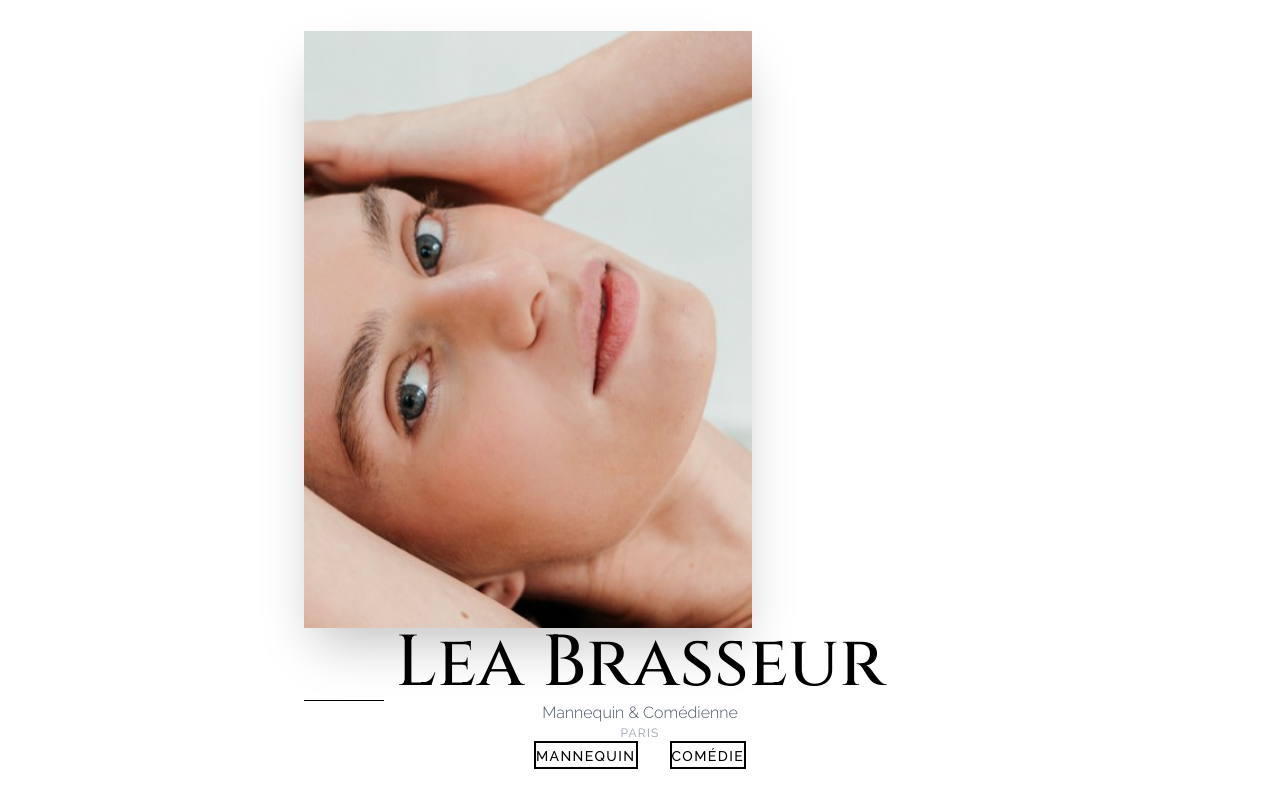
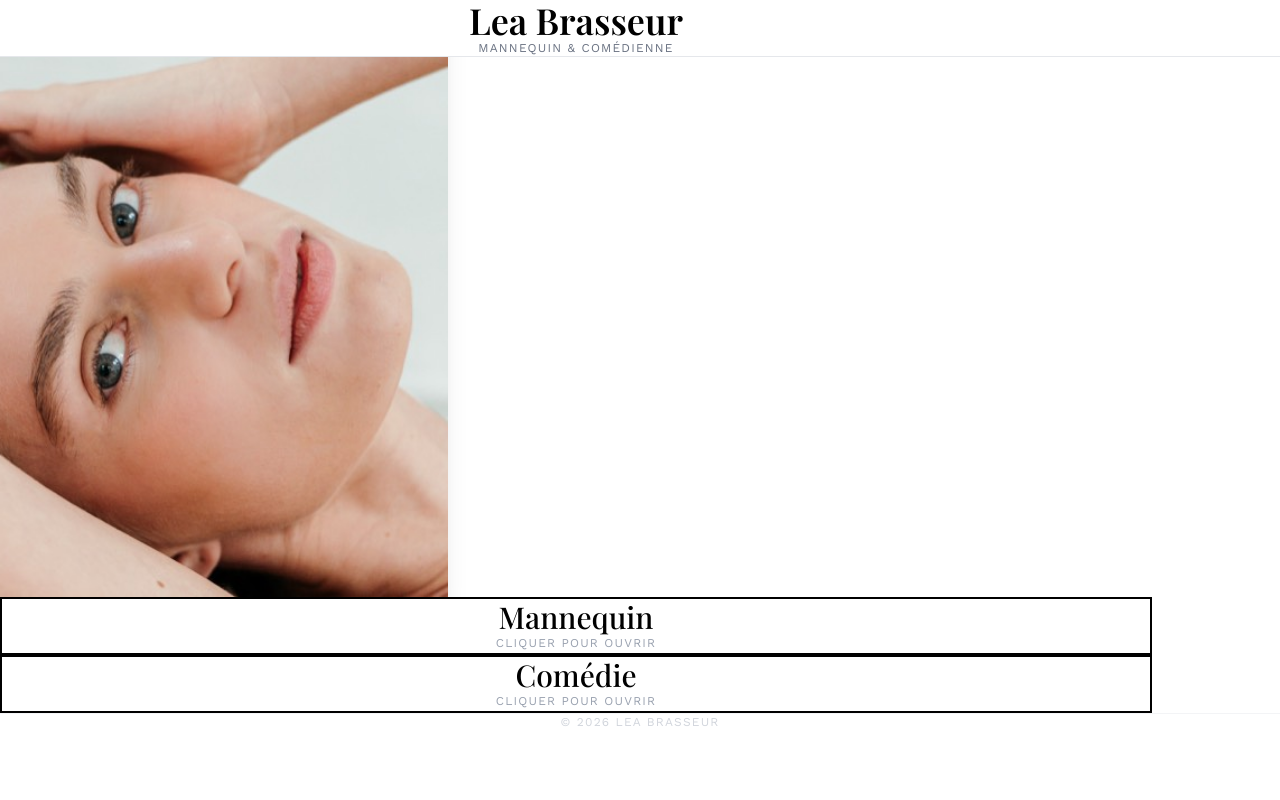
Before and after one commit to tfwb5wfxwq-crypto/leabrasseur, a Next.js app: page / in a window 1280 px wide. Built offline with nearby package versions, Linux system fonts and the light colour scheme.

Commit message:
Design accordéon - 2 catégories toujours visibles, contenu rentre dedans, toggle open/close

```diff
--- a/app/page.tsx
+++ b/app/page.tsx
@@ -3,116 +3,86 @@
 import { useState } from 'react';
 
 export default function Home() {
-  const [view, setView] = useState<'home' | 'modeling' | 'acting'>('home');
+  const [expanded, setExpanded] = useState<'none' | 'modeling' | 'acting'>('none');
+
+  const toggleSection = (section: 'modeling' | 'acting') => {
+    setExpanded(expanded === section ? 'none' : section);
+  };
 
   return (
     <>
       <style jsx global>{`
-        @import url('https://fonts.googleapis.com/css2?family=Cinzel:wght@400;500;600&family=Raleway:wght@300;400;500&display=swap');
+        @import url('https://fonts.googleapis.com/css2?family=Playfair+Display:wght@400;500;600;700&family=Work+Sans:wght@300;400;500&display=swap');
       `}</style>
 
-      <div className="min-h-screen bg-white relative">
-        {/* HOME */}
-        {view === 'home' && (
-          <main className="min-h-screen flex items-center justify-center px-8 animate-fadeIn">
-            <div className="max-w-2xl w-full text-center space-y-16">
-              {/* Photo */}
-              <div className="max-w-md mx-auto">
+      <div className="min-h-screen bg-white">
+        {/* Header fixe */}
+        <header className="fixed top-0 left-0 right-0 z-50 bg-white border-b border-gray-200">
+          <div className="max-w-6xl mx-auto px-8 py-8 text-center">
+            <h1
+              className="text-4xl mb-3"
+              style={{ fontFamily: "'Playfair Display', serif", fontWeight: 600 }}
+            >
+              Lea Brasseur
+            </h1>
+            <p
+              className="text-xs uppercase tracking-widest text-gray-500"
+              style={{ fontFamily: "'Work Sans', sans-serif" }}
+            >
+              Mannequin & Comédienne
+            </p>
+          </div>
+        </header>
+
+        <main className="pt-40 pb-20">
+          {/* Photo - visible quand rien n'est ouvert */}
+          {expanded === 'none' && (
+            <div className="max-w-md mx-auto px-8 mb-16 animate-fadeIn">
               <img
                 src="/photos/IMG_4302.jpg"
                 alt="Lea Brasseur"
-                  className="w-full aspect-[3/4] object-cover shadow-2xl"
+                className="w-full aspect-[3/4] object-cover shadow-xl"
               />
             </div>
-
-              {/* Nom */}
-              <div>
-                <h1
-                  className="text-6xl md:text-7xl mb-4"
-                  style={{ fontFamily: "'Cinzel', serif", fontWeight: 500 }}
-                >
-                  Lea Brasseur
-                </h1>
-                <div className="w-20 h-px bg-black mx-auto mb-6"></div>
-                <p
-                  className="text-base text-gray-600"
-                  style={{ fontFamily: "'Raleway', sans-serif", fontWeight: 300 }}
-                >
-                  Mannequin & Comédienne
-                </p>
-                <p
-                  className="text-xs uppercase tracking-widest text-gray-400 mt-2"
-                  style={{ fontFamily: "'Raleway', sans-serif" }}
-                >
-                  Paris
-                </p>
-              </div>
+          )}
 
           {/* Catégories */}
-              <div className="flex gap-8 justify-center pt-8">
+          <div className="max-w-6xl mx-auto px-8 space-y-6">
+            {/* MANNEQUIN */}
+            <div
+              className={`border-2 border-black overflow-hidden transition-all duration-500 ${
+                expanded === 'modeling' ? 'bg-white' : 'bg-white hover:bg-gray-50'
+              }`}
+            >
               <button
-                  onClick={() => setView('modeling')}
-                  className="group relative overflow-hidden px-14 py-6 border-2 border-black hover:bg-black transition-all duration-300"
+                onClick={() => toggleSection('modeling')}
+                className="w-full p-8 text-center"
               >
-                  <span
-                    className="relative text-sm uppercase tracking-widest group-hover:text-white transition-colors"
-                    style={{ fontFamily: "'Raleway', sans-serif", fontWeight: 500 }}
-                  >
-                    Mannequin
-                  </span>
-                </button>
-
-                <button
-                  onClick={() => setView('acting')}
-                  className="group relative overflow-hidden px-14 py-6 border-2 border-black hover:bg-black transition-all duration-300"
-                >
-                  <span
-                    className="relative text-sm uppercase tracking-widest group-hover:text-white transition-colors"
-                    style={{ fontFamily: "'Raleway', sans-serif", fontWeight: 500 }}
-                  >
-                    Comédie
-                  </span>
-                </button>
-              </div>
-            </div>
-          </main>
-        )}
-
-        {/* MANNEQUIN */}
-        {view === 'modeling' && (
-          <div className="min-h-screen animate-slideIn">
-            {/* Bouton fermer */}
-            <button
-              onClick={() => setView('home')}
-              className="fixed top-8 right-8 z-50 w-12 h-12 border-2 border-black hover:bg-black hover:text-white transition-all flex items-center justify-center text-2xl"
-            >
-              ×
-            </button>
-
-            {/* Bouton switcher vers Comédie */}
-            <button
-              onClick={() => setView('acting')}
-              className="fixed top-8 left-8 z-50 text-sm uppercase tracking-widest opacity-40 hover:opacity-100 transition-opacity"
-              style={{ fontFamily: "'Raleway', sans-serif" }}
-            >
-              → Comédie
-            </button>
-
-            <div className="pt-32 pb-20 px-8">
-              <div className="max-w-6xl mx-auto">
-                {/* Titre */}
-                <div className="text-center mb-24">
                 <h2
-                    className="text-6xl mb-6"
-                    style={{ fontFamily: "'Cinzel', serif", fontWeight: 500 }}
+                  className={`transition-all duration-300 ${
+                    expanded === 'modeling' ? 'text-5xl' : 'text-3xl'
+                  }`}
+                  style={{ fontFamily: "'Playfair Display', serif", fontWeight: 500 }}
                 >
                   Mannequin
                 </h2>
-                  <div className="w-20 h-px bg-black mx-auto"></div>
-                </div>
+                <p
+                  className="text-xs uppercase tracking-widest text-gray-400 mt-3"
+                  style={{ fontFamily: "'Work Sans', sans-serif" }}
+                >
+                  {expanded === 'modeling' ? 'Cliquer pour fermer' : 'Cliquer pour ouvrir'}
+                </p>
+              </button>
 
+              {/* Contenu Mannequin */}
+              <div
+                className={`transition-all duration-500 overflow-hidden ${
+                  expanded === 'modeling' ? 'max-h-[10000px] opacity-100' : 'max-h-0 opacity-0'
+                }`}
+              >
+                <div className="p-8 border-t-2 border-black">
                   {/* Photos */}
-                <div className="grid grid-cols-2 md:grid-cols-4 gap-6 mb-24">
+                  <div className="grid grid-cols-2 md:grid-cols-4 gap-4 mb-16">
                     {[
                       '/photos/FlorianBoggia_Lea_37.jpg',
                       '/photos/FlorianBoggia_Lea_40.jpg',
@@ -123,7 +93,7 @@ export default function Home() {
                       '/photos/IMG_5088.jpg',
                       '/photos/IMG_4302.jpg',
                     ].map((src, i) => (
-                    <div key={i} className="aspect-[3/4] overflow-hidden bg-gray-100">
+                      <div key={i} className="aspect-[3/4] overflow-hidden">
                         <img
                           src={src}
                           alt={`Photo ${i + 1}`}
@@ -134,59 +104,59 @@ export default function Home() {
                   </div>
 
                   {/* Expériences */}
-                <div className="max-w-3xl mx-auto text-center space-y-16">
+                  <div className="max-w-3xl mx-auto text-center space-y-12">
                     <h3
-                    className="text-4xl mb-12"
-                    style={{ fontFamily: "'Cinzel', serif" }}
+                      className="text-3xl mb-8"
+                      style={{ fontFamily: "'Playfair Display', serif", fontWeight: 500 }}
                     >
                       Expériences
                     </h3>
 
-                  <div className="border-t-2 border-black pt-12">
+                    <div className="border-t border-gray-300 pt-8">
                       <span
-                      className="text-5xl block mb-6"
-                      style={{ fontFamily: "'Cinzel', serif" }}
+                        className="text-4xl block mb-4"
+                        style={{ fontFamily: "'Playfair Display', serif" }}
                       >
                         2025
                       </span>
                       <p
                         className="text-lg mb-2"
-                      style={{ fontFamily: "'Raleway', sans-serif", fontWeight: 500 }}
+                        style={{ fontFamily: "'Work Sans', sans-serif", fontWeight: 500 }}
                       >
                         Campagne digitale et print — Papik
                       </p>
                       <p
                         className="text-sm text-gray-600"
-                      style={{ fontFamily: "'Raleway', sans-serif" }}
+                        style={{ fontFamily: "'Work Sans', sans-serif" }}
                       >
                         Test shoots avec Florian Boggia, Karina et Yoann
                       </p>
                     </div>
 
-                  <div className="border-t-2 border-black pt-12">
+                    <div className="border-t border-gray-300 pt-8">
                       <span
-                      className="text-5xl block mb-6"
-                      style={{ fontFamily: "'Cinzel', serif" }}
+                        className="text-4xl block mb-4"
+                        style={{ fontFamily: "'Playfair Display', serif" }}
                       >
                         2021
                       </span>
                       <p
                         className="text-lg mb-2"
-                      style={{ fontFamily: "'Raleway', sans-serif", fontWeight: 500 }}
+                        style={{ fontFamily: "'Work Sans', sans-serif", fontWeight: 500 }}
                       >
                         Miss Luxembourg
                       </p>
                       <p
                         className="text-sm text-gray-600"
-                      style={{ fontFamily: "'Raleway', sans-serif" }}
+                        style={{ fontFamily: "'Work Sans', sans-serif" }}
                       >
                         Défilés au Luxembourg pour Émilie Bolland · Mannequin pour la marque Boger
                       </p>
                     </div>
 
                     <p
-                    className="text-xs uppercase tracking-widest text-gray-400 pt-12"
-                    style={{ fontFamily: "'Raleway', sans-serif" }}
+                      className="text-xs uppercase tracking-widest text-gray-400 pt-8"
+                      style={{ fontFamily: "'Work Sans', sans-serif" }}
                     >
                       Photographie · Florian Boggia
                     </p>
@@ -194,44 +164,43 @@ export default function Home() {
                 </div>
               </div>
             </div>
-        )}
 
             {/* COMÉDIE */}
-        {view === 'acting' && (
-          <div className="min-h-screen animate-slideIn">
-            {/* Bouton fermer */}
+            <div
+              className={`border-2 border-black overflow-hidden transition-all duration-500 ${
+                expanded === 'acting' ? 'bg-white' : 'bg-white hover:bg-gray-50'
+              }`}
+            >
               <button
-              onClick={() => setView('home')}
-              className="fixed top-8 right-8 z-50 w-12 h-12 border-2 border-black hover:bg-black hover:text-white transition-all flex items-center justify-center text-2xl"
+                onClick={() => toggleSection('acting')}
+                className="w-full p-8 text-center"
               >
-              ×
-            </button>
-
-            {/* Bouton switcher vers Mannequin */}
-            <button
-              onClick={() => setView('modeling')}
-              className="fixed top-8 left-8 z-50 text-sm uppercase tracking-widest opacity-40 hover:opacity-100 transition-opacity"
-              style={{ fontFamily: "'Raleway', sans-serif" }}
-            >
-              → Mannequin
-            </button>
-
-            <div className="pt-32 pb-20 px-8">
-              <div className="max-w-5xl mx-auto">
-                {/* Titre */}
-                <div className="text-center mb-24">
                 <h2
-                    className="text-6xl mb-6"
-                    style={{ fontFamily: "'Cinzel', serif", fontWeight: 500 }}
+                  className={`transition-all duration-300 ${
+                    expanded === 'acting' ? 'text-5xl' : 'text-3xl'
+                  }`}
+                  style={{ fontFamily: "'Playfair Display', serif", fontWeight: 500 }}
                 >
                   Comédie
                 </h2>
-                  <div className="w-20 h-px bg-black mx-auto"></div>
-                </div>
+                <p
+                  className="text-xs uppercase tracking-widest text-gray-400 mt-3"
+                  style={{ fontFamily: "'Work Sans', sans-serif" }}
+                >
+                  {expanded === 'acting' ? 'Cliquer pour fermer' : 'Cliquer pour ouvrir'}
+                </p>
+              </button>
 
+              {/* Contenu Comédie */}
+              <div
+                className={`transition-all duration-500 overflow-hidden ${
+                  expanded === 'acting' ? 'max-h-[10000px] opacity-100' : 'max-h-0 opacity-0'
+                }`}
+              >
+                <div className="p-8 border-t-2 border-black">
                   {/* Tape */}
-                <div className="max-w-3xl mx-auto mb-24">
-                  <div className="bg-black shadow-2xl">
+                  <div className="max-w-3xl mx-auto mb-16">
+                    <div className="bg-black shadow-xl">
                       <video
                         controls
                         preload="metadata"
@@ -240,16 +209,16 @@ export default function Home() {
                         <source src="/videos/monologue.mp4" type="video/mp4" />
                       </video>
                     </div>
-                  <div className="text-center mt-10 border-t-2 border-black pt-8">
+                    <div className="text-center mt-8 border-t border-gray-300 pt-8">
                       <h3
                         className="text-2xl mb-2"
-                      style={{ fontFamily: "'Cinzel', serif" }}
+                        style={{ fontFamily: "'Playfair Display', serif" }}
                       >
                         Tape Monologue
                       </h3>
                       <p
                         className="text-sm text-gray-600"
-                      style={{ fontFamily: "'Raleway', sans-serif" }}
+                        style={{ fontFamily: "'Work Sans', sans-serif" }}
                       >
                         Extrait de travail personnel · 2026
                       </p>
@@ -259,13 +228,13 @@ export default function Home() {
                   {/* Filmographie */}
                   <div className="max-w-3xl mx-auto text-center">
                     <h3
-                    className="text-4xl mb-16"
-                    style={{ fontFamily: "'Cinzel', serif" }}
+                      className="text-3xl mb-12"
+                      style={{ fontFamily: "'Playfair Display', serif", fontWeight: 500 }}
                     >
                       Filmographie
                     </h3>
 
-                  <div className="space-y-12">
+                    <div className="space-y-10">
                       {[
                         { title: 'On Me', type: 'Clip musical', year: '2025', role: 'Rôle principal', details: 'Valentino & Harrison (DJ)' },
                         { title: 'UGC', type: 'Publicité', year: '2023', role: 'Comédienne', details: 'Paris' },
@@ -273,35 +242,35 @@ export default function Home() {
                         { title: 'Mary Shelley', type: 'Long-métrage', year: '2018', role: 'Figurante rapprochée', details: 'Réalisé par Haifaa al-Mansour' },
                         { title: 'Gainsbourg, Gainsbourg, Faubourg', type: 'Théâtre', year: '2016', role: 'Rôle', details: 'Luxembourg - "Poupée de cire, poupée de son"' },
                       ].map((project, i) => (
-                      <div key={i} className="border-t-2 border-black pt-10">
+                        <div key={i} className="border-t border-gray-300 pt-8">
                           <span
-                          className="text-4xl block mb-4"
-                          style={{ fontFamily: "'Cinzel', serif" }}
+                            className="text-3xl block mb-3"
+                            style={{ fontFamily: "'Playfair Display', serif" }}
                           >
                             {project.year}
                           </span>
                           <h4
-                          className="text-3xl mb-3"
-                          style={{ fontFamily: "'Cinzel', serif" }}
+                            className="text-2xl mb-2"
+                            style={{ fontFamily: "'Playfair Display', serif" }}
                           >
                             {project.title}
                           </h4>
                           <p
-                          className="text-xs uppercase tracking-widest text-gray-400 mb-3"
-                          style={{ fontFamily: "'Raleway', sans-serif" }}
+                            className="text-xs uppercase tracking-widest text-gray-400 mb-2"
+                            style={{ fontFamily: "'Work Sans', sans-serif" }}
                           >
                             {project.type}
                           </p>
                           <p
-                          className="text-base mb-2"
-                          style={{ fontFamily: "'Raleway', sans-serif", fontWeight: 500 }}
+                            className="text-base mb-1"
+                            style={{ fontFamily: "'Work Sans', sans-serif", fontWeight: 500 }}
                           >
                             {project.role}
                           </p>
                           {project.details && (
                             <p
                               className="text-sm text-gray-600"
-                            style={{ fontFamily: "'Raleway', sans-serif" }}
+                              style={{ fontFamily: "'Work Sans', sans-serif" }}
                             >
                               {project.details}
                             </p>
@@ -313,19 +282,17 @@ export default function Home() {
                 </div>
               </div>
             </div>
-        )}
+          </div>
+        </main>
 
-        {/* Footer */}
-        {view !== 'home' && (
         <footer className="py-12 border-t border-gray-100">
           <p
             className="text-center text-xs uppercase tracking-widest text-gray-300"
-              style={{ fontFamily: "'Raleway', sans-serif" }}
+            style={{ fontFamily: "'Work Sans', sans-serif" }}
           >
             © 2026 Lea Brasseur
           </p>
         </footer>
-        )}
       </div>
     </>
   );
```
Lines whose indentation alone changed are shown as unchanged.
